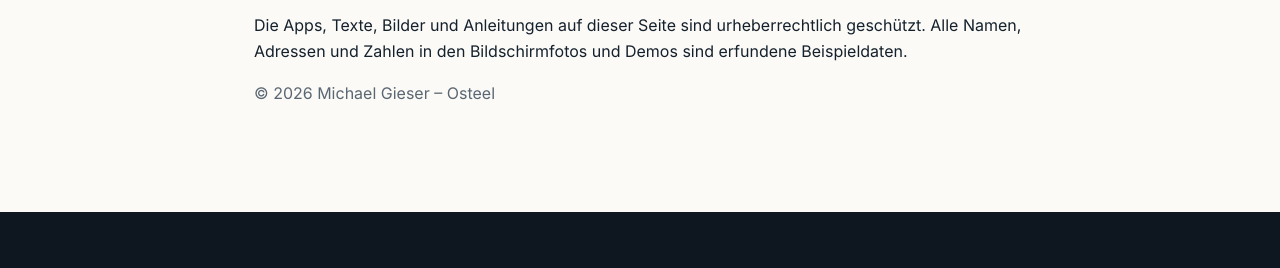
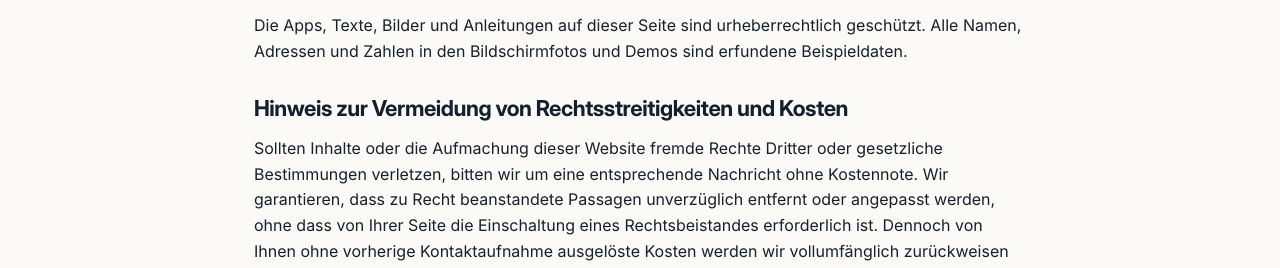
Before and after one commit to Zackservice-kfz/zackware.de, a plain HTML site: page impressum.html in a window 1280 px wide. Shown: the part 984-1252 px from the top of the page. Drawn offline with Linux system fonts and the light colour scheme.

Commit message:
Impressum: Hinweis zur Vermeidung von Rechtsstreitigkeiten
Co-Authored-By: Claude Opus 5.5 <noreply@anthropic.com>
Claude-Session: https://claude.ai/code/session_01Ry79BfqwFZZGuB1Ge1VdNt

```diff
--- a/impressum.html
+++ b/impressum.html
@@ -14,6 +14,7 @@
 <h2>Verbraucherstreitbeilegung</h2><p>Ich bin nicht bereit und nicht verpflichtet, an Streitbeilegungsverfahren vor einer Verbraucherschlichtungsstelle teilzunehmen.</p>
 <h2>Haftung für Inhalte und Links</h2><p>Die Inhalte dieser Seiten wurden mit größter Sorgfalt erstellt. Für die Richtigkeit, Vollständigkeit und Aktualität der Inhalte kann ich jedoch keine Gewähr übernehmen. Für Inhalte verlinkter fremder Seiten sind ausschließlich deren Betreiber verantwortlich.</p>
 <h2>Urheberrecht</h2><p>Die Apps, Texte, Bilder und Anleitungen auf dieser Seite sind urheberrechtlich geschützt. Alle Namen, Adressen und Zahlen in den Bildschirmfotos und Demos sind erfundene Beispieldaten.</p>
+<h2>Hinweis zur Vermeidung von Rechtsstreitigkeiten und Kosten</h2><p>Sollten Inhalte oder die Aufmachung dieser Website fremde Rechte Dritter oder gesetzliche Bestimmungen verletzen, bitten wir um eine entsprechende Nachricht ohne Kostennote. Wir garantieren, dass zu Recht beanstandete Passagen unverzüglich entfernt oder angepasst werden, ohne dass von Ihrer Seite die Einschaltung eines Rechtsbeistandes erforderlich ist. Dennoch von Ihnen ohne vorherige Kontaktaufnahme ausgelöste Kosten werden wir vollumfänglich zurückweisen und gegebenenfalls Gegenklage wegen Verletzung vorgenannter Bestimmungen einreichen.</p>
 <p class="muted">© 2026 Michael Gieser – Osteel</p></div></section></main>
 <footer class="foot"><div class="wrap fgrid">
 <div><a class="brand light" href="index.html"><svg viewBox="0 0 40 40" aria-hidden="true"><rect width="40" height="40" rx="10" fill="#F26B1D"/><path d="M22.5 6 11 22.5h7.5L16.5 34 29 16.5h-7.6z" fill="#fff"/></svg><span>Zack<b>Ware</b></span></a><p>Software aus Ostfriesland. Einmal kaufen, für immer nutzen – ohne Abo, ohne Cloud.</p></div>
```
